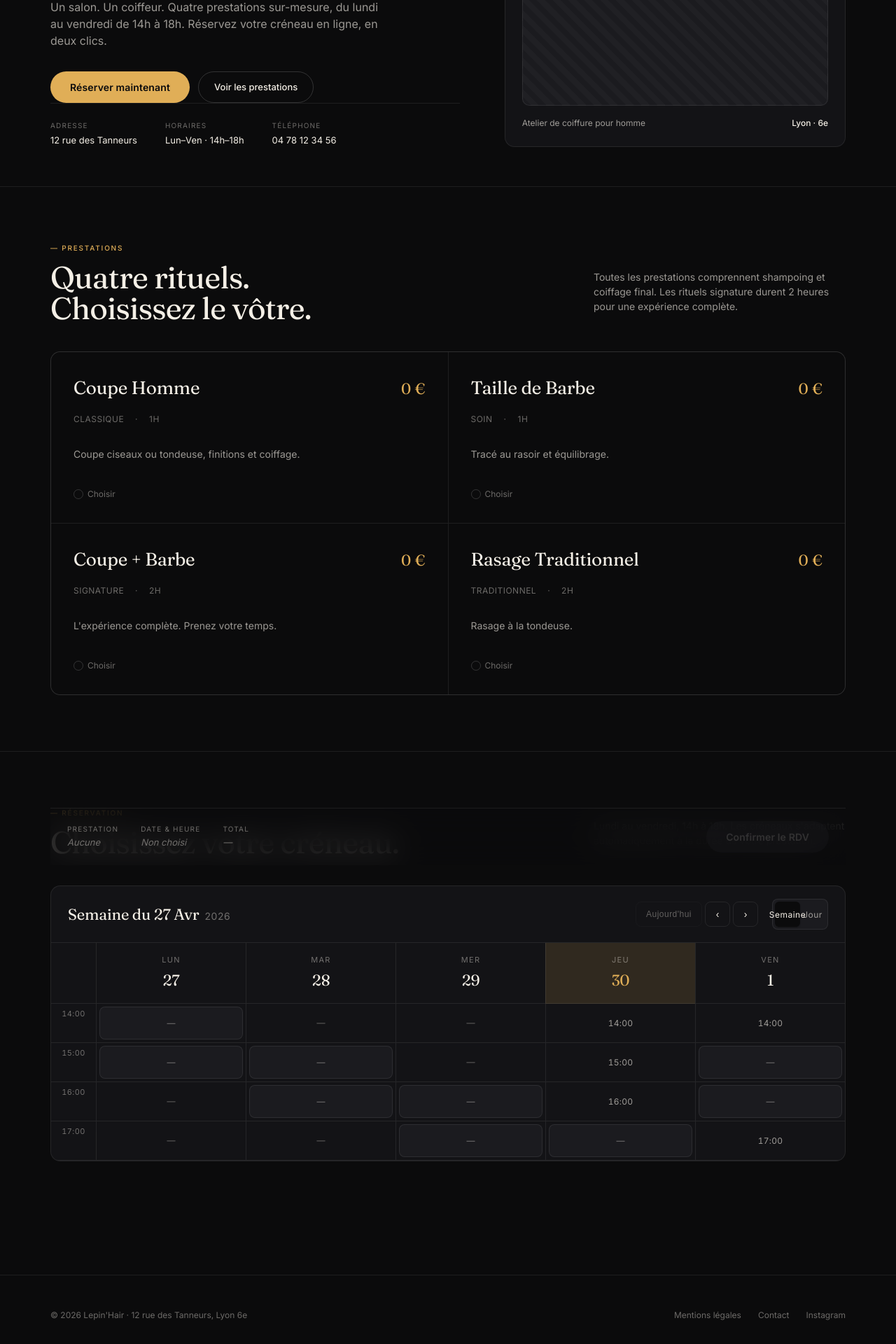
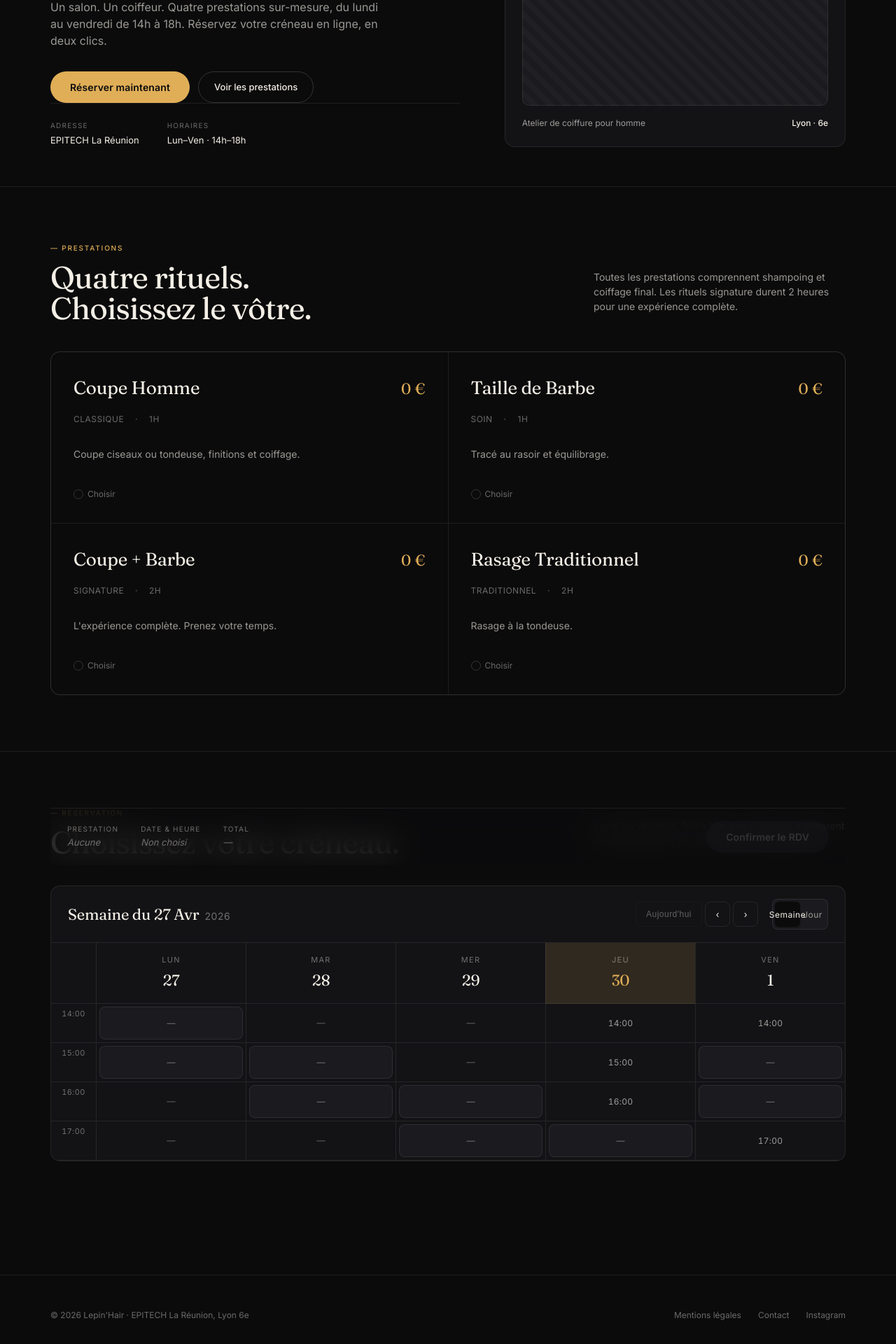
Before and after one commit to aurelien-loyer-dev/Lepin-Hair, a React (Vite) app: page / in a window 1280 px wide. Shown: the part 416-2336 px from the top of the page at 70% size. Built offline with nearby package versions, Linux system fonts and the light colour scheme.

Commit message:
Update address in Hero and Footer components to reflect new location

```diff
--- a/sections.jsx
+++ b/sections.jsx
@@ -36,9 +36,8 @@ function Hero({ onCta }) {
             <button className="btn-ghost" onClick={() => document.querySelector('#services-anchor')?.scrollIntoView({ behavior: 'smooth', block: 'start' })}>Voir les prestations</button>
           </div>
           <div className="hero-meta">
-            <div><div className="k">Adresse</div><div className="v">12 rue des Tanneurs</div></div>
+            <div><div className="k">Adresse</div><div className="v">EPITECH La Réunion</div></div>
             <div><div className="k">Horaires</div><div className="v">Lun–Ven · 14h–18h</div></div>
-            <div><div className="k">Téléphone</div><div className="v">04 78 12 34 56</div></div>
           </div>
         </div>
         <div className="hero-card">
@@ -156,7 +155,7 @@ function Footer() {
   return (
     <div className="shell">
       <div className="foot">
-        <div>© 2026 Lepin'Hair · 12 rue des Tanneurs, Lyon 6e</div>
+        <div>© 2026 Lepin'Hair · EPITECH La Réunion, Lyon 6e</div>
         <div style={{ display: 'flex', gap: 24 }}>
           <a>Mentions légales</a>
           <a>Contact</a>
--- a/src/sections.jsx
+++ b/src/sections.jsx
@@ -37,10 +37,9 @@ export function Hero({ onCta }) {
             <button className="btn-ghost" onClick={() => document.querySelector('#services-anchor')?.scrollIntoView({ behavior: 'smooth', block: 'start' })}>Voir les prestations</button>
           </div>
           <div className="hero-meta">
-            <div><div className="k">Adresse</div><div className="v">12 rue des Tanneurs</div></div>
+            <div><div className="k">Adresse</div><div className="v">EPITECH La Réunion</div></div>
             <div><div className="k">Horaires</div><div className="v">Lun–Ven · 14h–18h</div></div>
-            <div><div className="k">Téléphone</div><div className="v">04 78 12 34 56</div></div>
-          </div>
+            </div>
         </div>
         <div className="hero-card">
           <div className="placeholder-img">[ photo salon — intérieur ]</div>
@@ -157,7 +156,7 @@ export function Footer() {
   return (
     <div className="shell">
       <div className="foot">
-        <div>© 2026 Lepin'Hair · 12 rue des Tanneurs, Lyon 6e</div>
+        <div>© 2026 Lepin'Hair · EPITECH La Réunion, Lyon 6e</div>
         <div style={{ display: 'flex', gap: 24 }}>
           <a>Mentions légales</a>
           <a>Contact</a>
```
Also changed, not shown: 1 other file (tests, documents, lock files or other folders).
